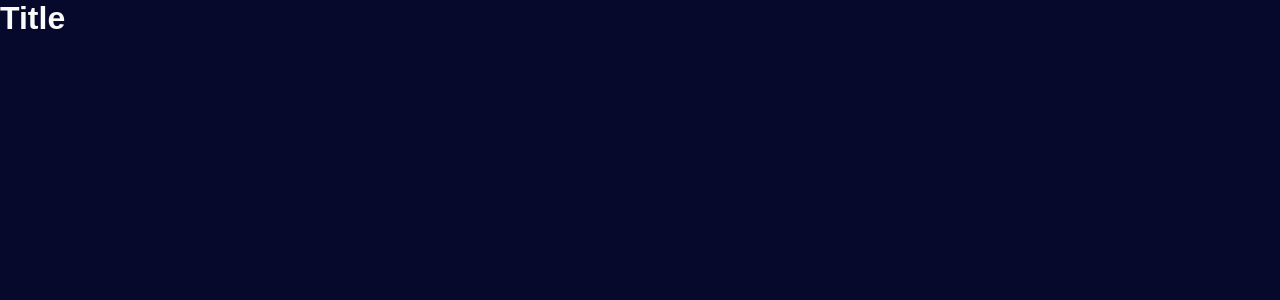
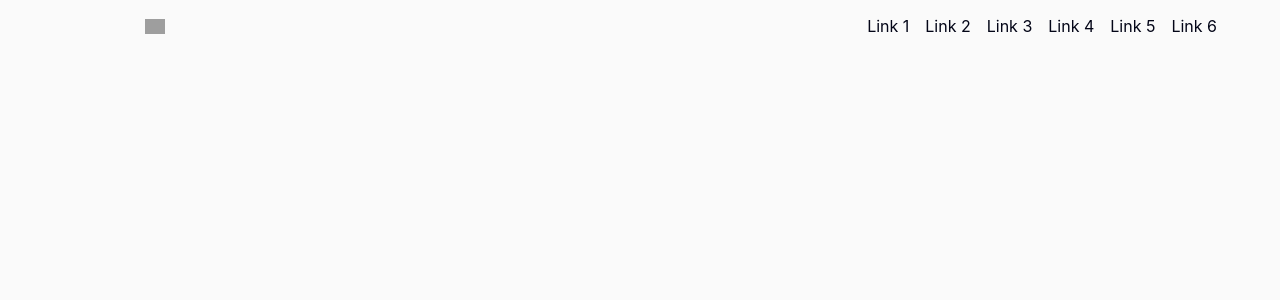
Before and after one commit to joel-luis/landing-page-next, a Next.js app: page / in a window 1280 px wide. Shown: the top 300 px of the page. Built offline with nearby package versions, Linux system fonts and the light colour scheme; grey boxes are pictures that could not be loaded.

Commit message:
create menu

```diff
--- a/src/components/LogoLink/styles.ts
+++ b/src/components/LogoLink/styles.ts
@@ -7,9 +7,11 @@ export const Wrapper = styled.a`
     text-decoration: none;
     color: inherit;
     font-family: ${theme.font.family.default};
+    width: 200px;
 
     img {
-      max-height: 2rem;
+      max-height: 1.5rem;
+      margin: 0 auto;
     }
   `}
 `
--- /dev/null
+++ b/src/components/Menu/index.tsx
@@ -0,0 +1,24 @@
+import LogoLink, { LogoLinkProps } from 'components/LogoLink'
+import { MenuLinkProps } from 'components/MenuLink'
+import NavLinks from 'components/NavLinks'
+import SectionContainer from 'components/SectionContainer'
+
+import * as S from './styles'
+
+export interface MenuProps {
+  logoData: LogoLinkProps
+  links: MenuLinkProps[]
+}
+
+const Menu = ({ logoData, links }: MenuProps) => (
+  <S.Wrapper>
+    <SectionContainer>
+      <S.MenuContainer>
+        <LogoLink {...logoData} />
+        <NavLinks links={links} />
+      </S.MenuContainer>
+    </SectionContainer>
+  </S.Wrapper>
+)
+
+export default Menu
--- /dev/null
+++ b/src/components/Menu/styles.ts
@@ -0,0 +1,43 @@
+import styled, { css } from 'styled-components'
+import { Wrapper as SectionContainer } from 'components/SectionContainer/styles'
+
+export const Wrapper = styled.div`
+  ${({ theme }) => css`
+    width: 100%;
+    height: 100%;
+    position: fixed;
+    z-index: 5;
+    top: 0;
+    background: ${theme.colors.white};
+    padding: ${theme.spacings.xxsmall} 0;
+    border-bottom: ${theme.colors.lightGray};
+
+    ${SectionContainer} {
+      padding: 0 1.5rem;
+    }
+
+    @media ${theme.media.lessThanMedium} {
+      ${SectionContainer} {
+        height: 100%;
+        display: grid;
+        grid-template-columns: 1fr;
+        grid-template-rows: 1fr;
+        overflow-y: auto;
+      }
+    }
+  `}
+`
+
+export const MenuContainer = styled.div`
+  ${({ theme }) => css`
+    display: flex;
+    justify-content: space-between;
+    align-items: center;
+    gap: 1rem;
+
+    @media ${theme.media.lessThanMedium} {
+      flex-direction: column;
+      justify-content: center;
+    }
+  `}
+`
--- a/src/components/NavLinks/styles.ts
+++ b/src/components/NavLinks/styles.ts
@@ -5,13 +5,14 @@ export const Wrapper = styled.div`
     display: flex;
     flex-flow: row wrap;
     background-color: ${theme.colors.white};
+    font-size: ${theme.font.sizes.small};
 
     @media ${theme.media.lessThanMedium} {
       flex-flow: column wrap;
       align-content: center;
       justify-content: center;
-      gap: 1rem;
-      height: 100vh;
+      gap: 0.5rem;
+      margin-bottom: 2rem;
     }
   `}
 `
--- a/src/pages/index.tsx
+++ b/src/pages/index.tsx
@@ -1,9 +1,17 @@
-import { Heading } from 'components/Heading'
+import Menu from 'components/Menu'
+
+import linksMock from 'components/NavLinks/mock'
+import logo from '../../public/assets/images/logo.svg'
+
+const args = {
+  links: linksMock,
+  logoData: {
+    text: 'Logo',
+    link: '#target',
+    srcImg: logo
+  }
+}
 
 export default function Home() {
-  return (
-    <Heading colorDark={false} size="large">
-      Title
-    </Heading>
-  )
+  return <Menu {...args} />
 }
```
Also changed, not shown: src/components/Menu/stories.tsx (added, +19 -0 lines), src/components/Menu/test.tsx (added, +12 -0 lines).
